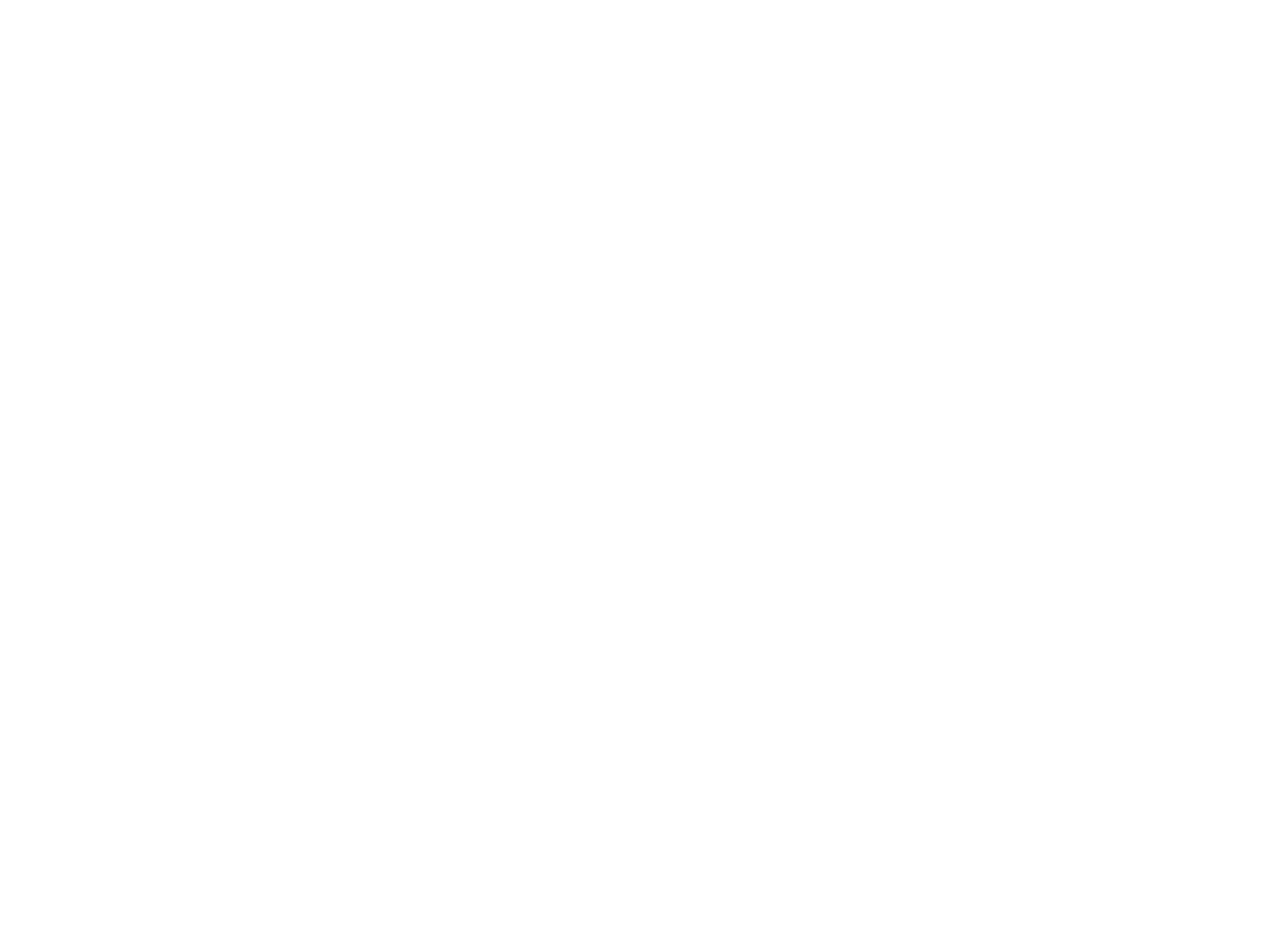
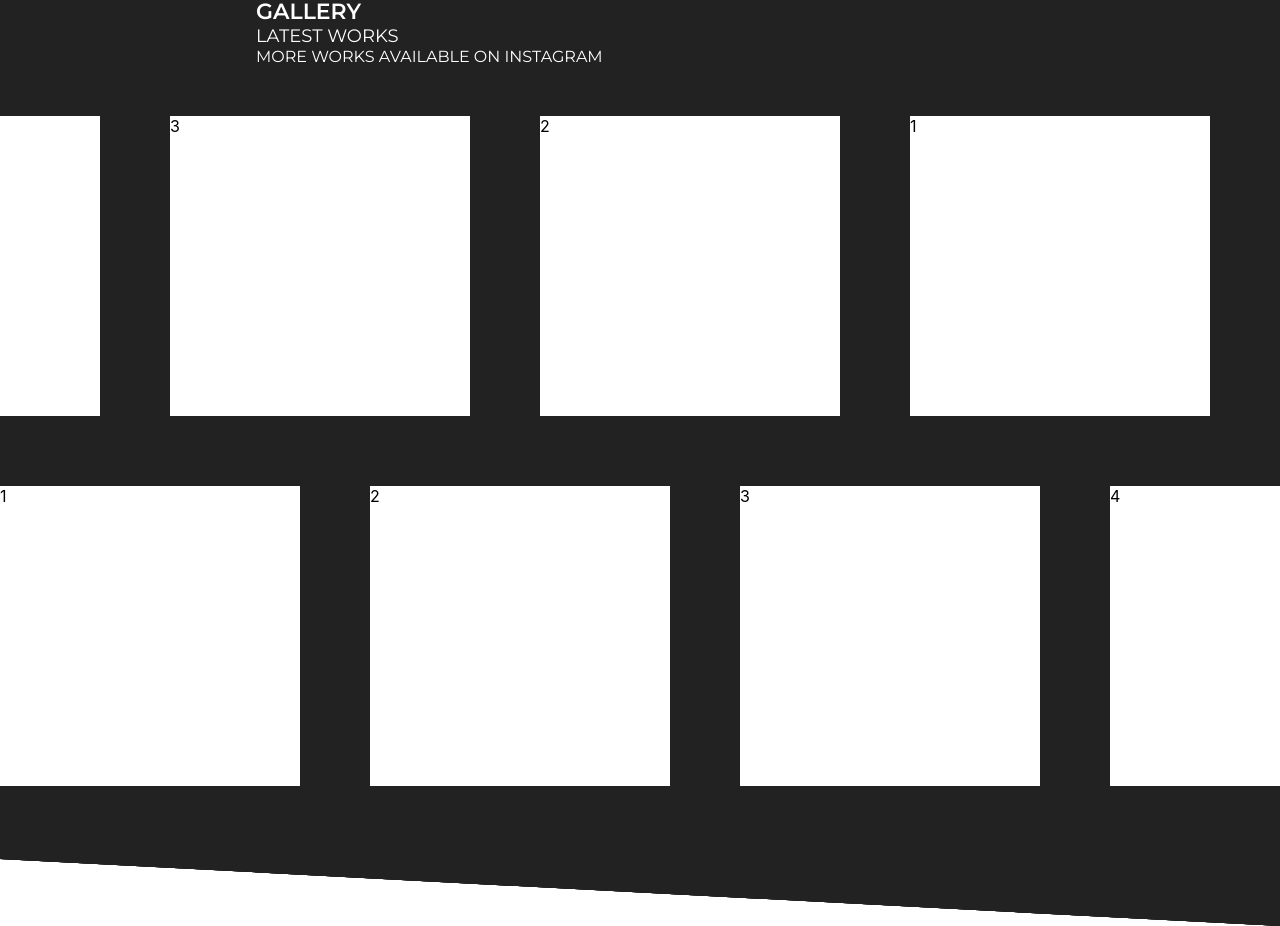
Before and after one commit to afutofu/dannyboitattoos, a React (Create React App) app: page / in a window 1280 px wide. Shown: the part 802-1728 px from the top of the page. Before the commit the page ends 800 px from the top, so only its background shows below. Built offline with nearby package versions, Linux system fonts and the light colour scheme.

Commit message:
Created initial Gallery section template

```diff
--- a/src/App.js
+++ b/src/App.js
@@ -1,11 +1,13 @@
 import "./styles/App.css";
 
 import Home from "./sections/home/Home";
+import Gallery from "./sections/gallery/Gallery";
 
 function App() {
   return (
     <div id="app">
       <Home />
+      <Gallery />
     </div>
   );
 }
--- /dev/null
+++ b/src/sections/gallery/Gallery.js
@@ -0,0 +1,40 @@
+import React, { useState } from "react";
+
+const Gallery = () => {
+  const [pics, setPics] = useState([1, 2, 3, 4, 5, 6, 7, 8, 9, 10]);
+
+  return (
+    <section id="gallery">
+      <div className="container">
+        <div className="info">
+          <h2>Gallery</h2>
+          <h3>Latest Works</h3>
+          <p>
+            More works available on{" "}
+            <a
+              href="https://www.instagram.com/dannyboimendez88/"
+              target="_blank"
+              rel="noopener noreferrer"
+            >
+              Instagram
+            </a>
+          </p>
+        </div>
+      </div>
+      <div className="image-container">
+        <div className="image-container-1">
+          {pics.map((el) => {
+            return <div className="image">{el}</div>;
+          })}
+        </div>
+        <div className="image-container-2">
+          {pics.map((el) => {
+            return <div className="image">{el}</div>;
+          })}
+        </div>
+      </div>
+    </section>
+  );
+};
+
+export default Gallery;
--- a/src/styles/App.css
+++ b/src/styles/App.css
@@ -47,10 +47,12 @@
   src: local(""), url("../assets/fonts/montserrat-v25-latin-900.eot?#iefix") format("embedded-opentype"), url("../assets/fonts/montserrat-v25-latin-900.woff2") format("woff2"), url("../assets/fonts/montserrat-v25-latin-900.woff") format("woff"), url("../assets/fonts/montserrat-v25-latin-900.ttf") format("truetype"), url("../assets/fonts/montserrat-v25-latin-900.svg#Montserrat") format("svg"); /* Legacy iOS */
 }
 #home {
-  width: 100vw;
+  margin: 0;
+  padding: 0;
+  width: 100%;
   height: 100vh;
   position: relative;
-  overflow-y: hidden;
+  overflow: hidden;
 }
 #home .background-image {
   z-index: -50;
@@ -103,7 +105,7 @@
   left: 0;
   top: 0;
   width: 100vw;
-  height: calc(100% + 50px);
+  height: calc(100% + 45px);
   z-index: -1;
   background-color: #222;
   transform-origin: top right;
@@ -125,10 +127,10 @@
 
 #navbar {
   width: 100%;
-  height: 50px;
+  height: 40px;
   display: flex;
   justify-content: center;
-  align-items: center;
+  align-items: flex-end;
   color: #ccc;
   background-color: #222;
 }
@@ -164,6 +166,102 @@
   transform: skewY(3deg);
 }
 
+#gallery {
+  position: relative;
+  width: 100%;
+  min-height: 600px;
+  display: flex;
+  flex-direction: column;
+  justify-content: center;
+  align-items: center;
+  background-color: #222;
+}
+#gallery .info {
+  color: white;
+  font-family: "Montserrat", sans-serif;
+  text-transform: uppercase;
+  margin-bottom: 50px;
+}
+#gallery h2 {
+  font-weight: 600;
+  font-size: 22px;
+}
+#gallery h3 {
+  font-weight: 400;
+  font-size: 18px;
+}
+#gallery p {
+  font-weight: 400;
+  font-size: 16px;
+}
+#gallery a {
+  color: white;
+  text-decoration: none;
+  font-weight: 500;
+}
+#gallery .image-container-wrapper {
+  position: relative;
+  height: 800px;
+}
+#gallery .image-container {
+  position: relative;
+  min-height: 720px;
+  width: 100%;
+  box-sizing: content-box;
+  overflow: hidden;
+}
+#gallery .image-container-1 {
+  position: absolute;
+  top: 0;
+  right: 0;
+  height: 300px;
+  display: flex;
+  flex-direction: row-reverse;
+  justify-content: flex-start;
+  align-items: center;
+  box-sizing: border-box;
+}
+#gallery .image-container-2 {
+  position: absolute;
+  top: 370px;
+  left: 0;
+  height: 300px;
+  display: flex;
+  justify-content: flex-start;
+  align-items: center;
+  box-sizing: border-box;
+}
+#gallery .image {
+  width: 300px !important;
+  height: 300px;
+  background-color: white;
+  margin-right: 70px;
+}
+#gallery ::before {
+  content: "";
+  position: absolute;
+  left: 0;
+  top: 0;
+  width: 100%;
+  height: calc(100% + 20px);
+  z-index: -1;
+  background-color: #222;
+  transform-origin: top right;
+  transform: skewY(3deg);
+}
+#gallery ::after {
+  content: "";
+  position: absolute;
+  left: 0;
+  top: 0;
+  width: 100%;
+  height: calc(100% + 90px);
+  z-index: -1;
+  background-color: #222;
+  transform-origin: bottom right;
+  transform: skewY(3deg);
+}
+
 * {
   margin: 0;
 }
@@ -174,6 +272,10 @@
   height: 100%;
 }
 
+.container {
+  width: 60%;
+}
+
 footer {
   width: 100%;
   display: flex;
--- a/src/styles/App.scss
+++ b/src/styles/App.scss
@@ -1,4 +1,5 @@
 @import "./Home";
+@import "./Gallery";
 @import "./variables";
 
 * {
@@ -11,6 +12,10 @@
   height: 100%;
 }
 
+.container {
+  width: 60%;
+}
+
 footer {
   width: 100%;
   display: flex;
--- /dev/null
+++ b/src/styles/_Gallery.scss
@@ -0,0 +1,110 @@
+@import "./variables";
+
+#gallery {
+  position: relative;
+  width: 100%;
+  min-height: 600px;
+  display: flex;
+  flex-direction: column;
+  justify-content: center;
+  align-items: center;
+  background-color: $bgColor;
+
+  .info {
+    color: $mainTextColor;
+    font-family: "Montserrat", sans-serif;
+    text-transform: uppercase;
+    margin-bottom: 50px;
+  }
+
+  h2 {
+    font-weight: 600;
+    font-size: 22px;
+  }
+
+  h3 {
+    font-weight: 400;
+    font-size: 18px;
+  }
+
+  p {
+    font-weight: 400;
+    font-size: 16px;
+  }
+
+  a {
+    color: $mainTextColor;
+    text-decoration: none;
+    font-weight: 500;
+  }
+
+  .image-container-wrapper {
+    position: relative;
+    height: 800px;
+    // overflow: hidden;
+  }
+
+  .image-container {
+    position: relative;
+    min-height: calc($imageHeight * 2 + 70px + 50px);
+    width: 100%;
+    box-sizing: content-box;
+    overflow: hidden;
+  }
+
+  .image-container-1 {
+    position: absolute;
+    top: 0;
+    right: 0;
+    height: $imageHeight;
+    display: flex;
+    flex-direction: row-reverse;
+    justify-content: flex-start;
+    align-items: center;
+    box-sizing: border-box;
+  }
+
+  .image-container-2 {
+    position: absolute;
+    top: $imageHeight + 70px;
+    left: 0;
+    height: $imageHeight;
+    display: flex;
+    justify-content: flex-start;
+    align-items: center;
+    box-sizing: border-box;
+  }
+
+  .image {
+    width: $imageHeight !important;
+    height: $imageHeight;
+    background-color: white;
+    margin-right: 70px;
+  }
+
+  ::before {
+    content: "";
+    position: absolute;
+    left: 0;
+    top: 0;
+    width: 100%;
+    height: calc(100% + 20px);
+    z-index: -1;
+    background-color: $bgColor;
+    transform-origin: top right;
+    transform: skewY(3deg);
+  }
+
+  ::after {
+    content: "";
+    position: absolute;
+    left: 0;
+    top: 0;
+    width: 100%;
+    height: calc(100% + 90px);
+    z-index: -1;
+    background-color: $bgColor;
+    transform-origin: bottom right;
+    transform: skewY(3deg);
+  }
+}
--- a/src/styles/_variables.scss
+++ b/src/styles/_variables.scss
@@ -1,2 +1,4 @@
 $bgColor: #222;
 $mainTextColor: white;
+
+$imageHeight: 300px;
```
Also changed, not shown: src/styles/_Home.scss (+7 -5 lines), 1 other file (tests, documents, lock files or other folders).
